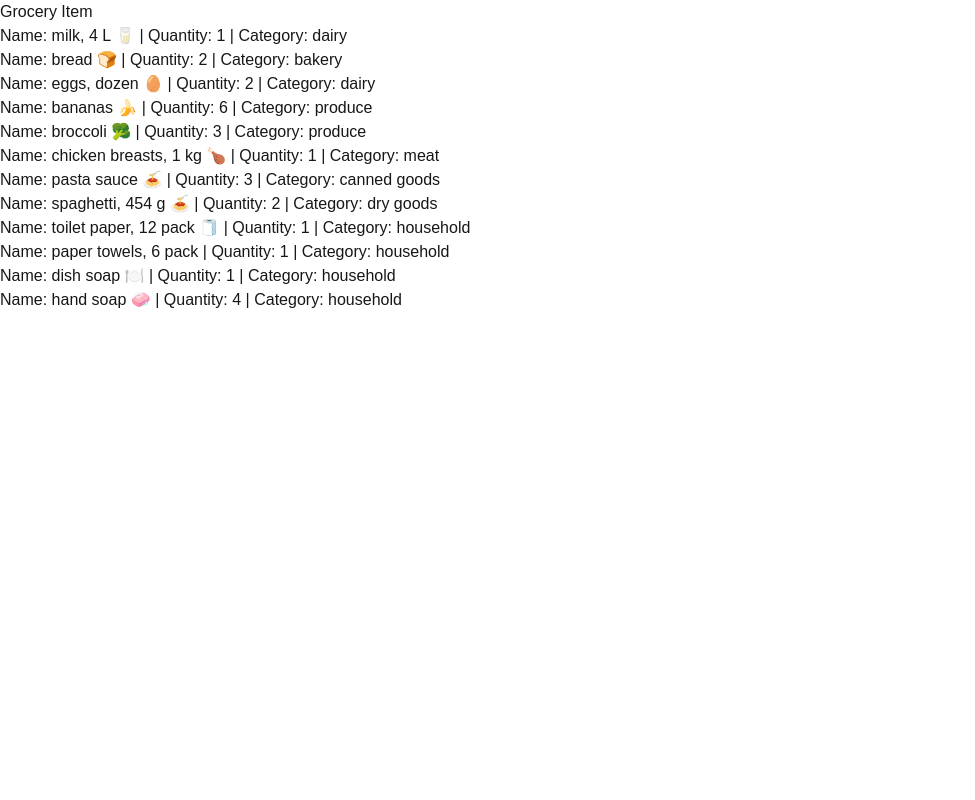
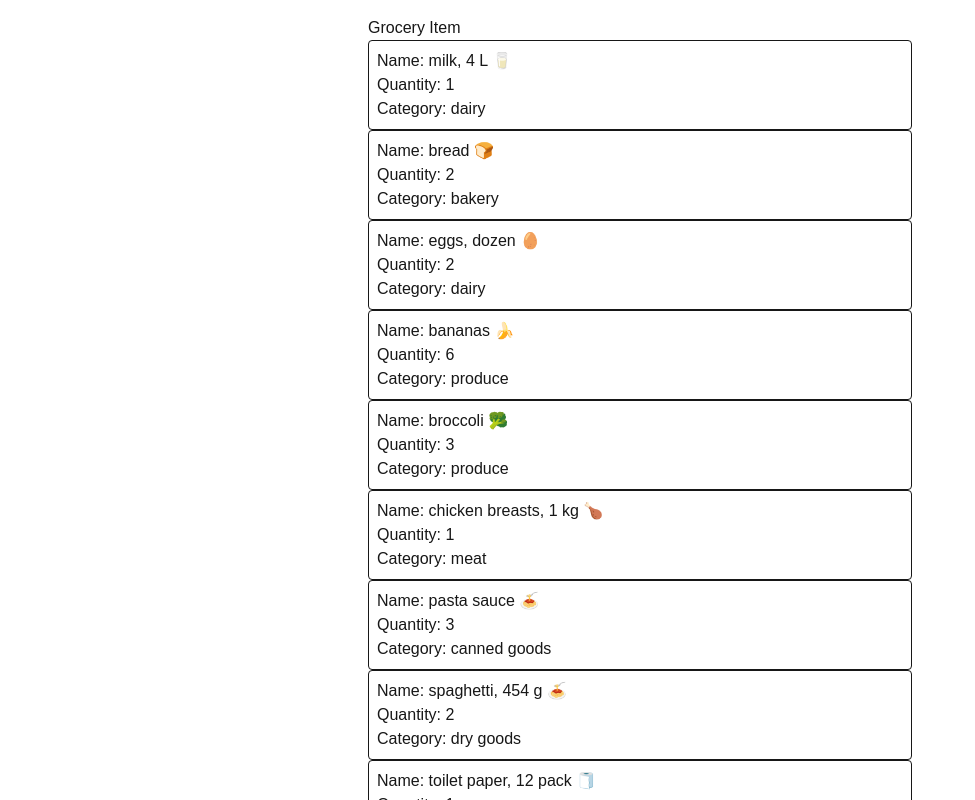
Before and after one commit to Santi447/cprg306-assignments, a Next.js app: page /week-3 in a window 1280 px wide. Shown: the top 800 px of the page, without its empty margins (0-975 px from the left). Built offline with nearby package versions, Linux system fonts and the light colour scheme.

Commit message:
Changed page title, added different formating to items by using p tag instead of directly adding text within the li element. added css to page file so that it matches closer to sample output will improve later

```diff
--- a/app/layout.js
+++ b/app/layout.js
@@ -12,8 +12,8 @@ const geistMono = Geist_Mono({
 });
 
 export const metadata = {
-  title: "Create Next App",
-  description: "Generated by create next app",
+  title: "Shopping List",
+  description: "CPRG 306 assignments",
 };
 
 export default function RootLayout({ children }) {
--- a/app/week-3/GroceryItem.js
+++ b/app/week-3/GroceryItem.js
@@ -1,8 +1,10 @@
 export default function Item({name, quantity, category }){
     return (
-        <ul>
-        <li>
-            Name: {name} | Quantity: {quantity} | Category: {category}
+        <ul class="space-y-2">
+        <li class="border p-2 rounded">
+            <p>Name: {name}</p>
+            <p>Quantity: {quantity} </p>
+            <p>Category: {category}</p>
         </li>
         </ul>
     );
--- a/app/week-3/page.js
+++ b/app/week-3/page.js
@@ -3,7 +3,7 @@ import GroceryItemList from "./GroceryItemList";
 
 export default function Page(){
     return(
-        <main>
+        <main class="p-4 max-w-xl mx-auto">
             <h1>Grocery Item</h1>
             <GroceryItemList />
         </main>
```
